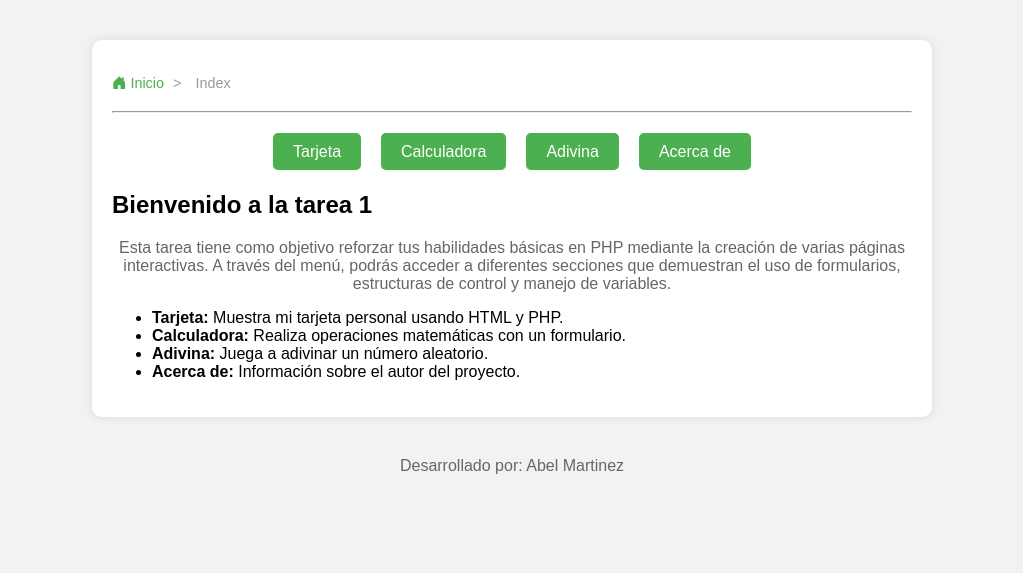
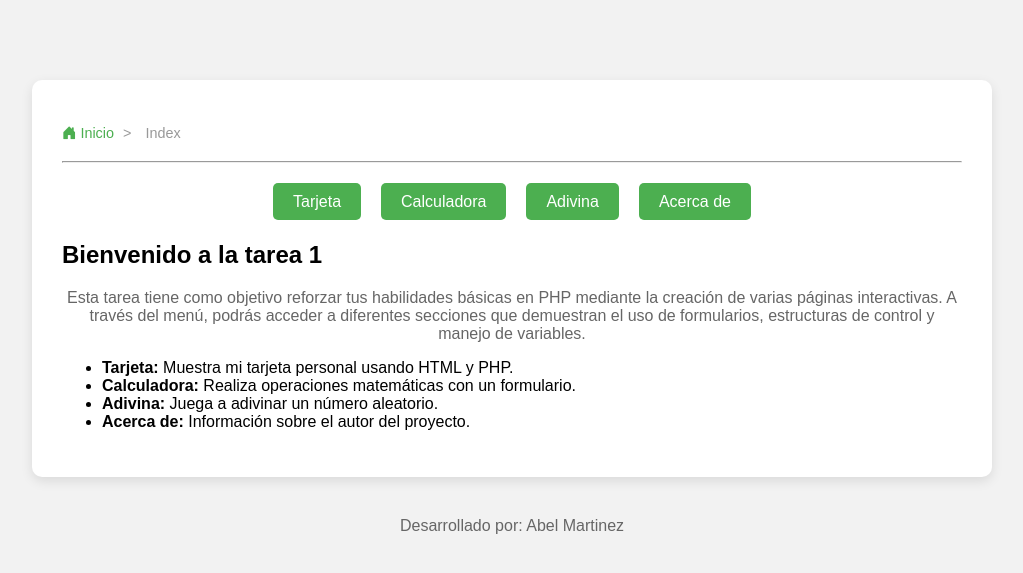
Before and after one commit to abelmartinez04/Programacion-Web, a PHP site: page /index.php in a window 1280 px wide. Shown: the top 573 px of the page, without its empty margins (128-1151 px from the left). Run offline with PHP 8.4, Linux system fonts and the light colour scheme.

Commit message:
arreglando el centrado

```diff
--- a/tarea1/partes/head.php
+++ b/tarea1/partes/head.php
@@ -14,12 +14,13 @@
         }
 
             #tarea1 {
-            max-width: 800px;
-            margin: 40px auto;
-            padding: 20px;
+                width: 90%;
+                max-width: 900px;
+                margin: 80px auto 40px auto; /* arriba | lados | abajo */
+                padding: 30px;
                 background-color: #ffffff;
                 border-radius: 10px;
-            box-shadow: 0 0 10px rgba(0, 0, 0, 0.1);
+                box-shadow: 0 4px 12px rgba(0, 0, 0, 0.1);
             }
 
             h1 {
```
Lines whose indentation alone changed are shown as unchanged.
